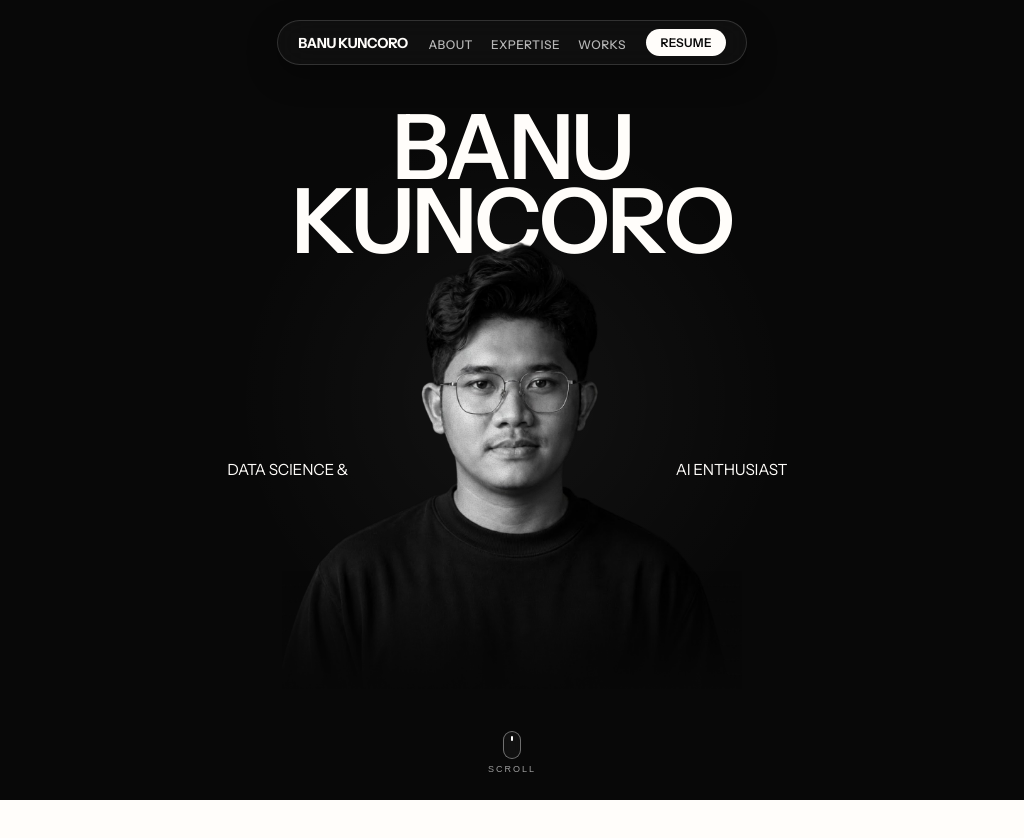
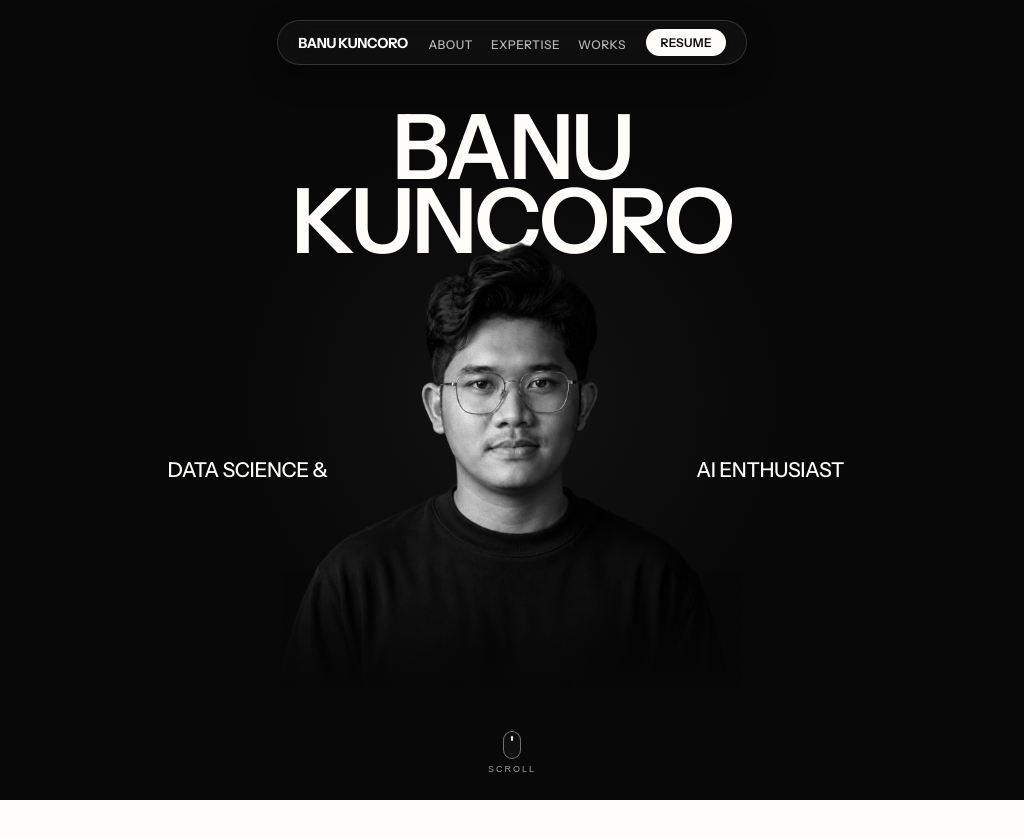
Before and after one commit to bnyuu/bnyuu.github.io, a React (Vite) app: page / in a window 1024 px wide. Shown: the top 838 px of the page. Built offline with nearby package versions, Linux system fonts and the light colour scheme.

Commit message:
style: enlarge desktop hero flanking subtitles (DATA SCIENCE & / AI ENTHUSIAST)

```diff
--- a/src/index.css
+++ b/src/index.css
@@ -271,9 +271,9 @@ body {
   position: absolute;
   top: 62%;
   transform: translateY(-50%);
-  font-size: clamp(13px, min(1.7vw, 2.2vh), 22px);
-  font-weight: 400;
-  letter-spacing: -0.015em;
+  font-size: clamp(16px, min(2.4vw, 3.2vh), 32px);
+  font-weight: 500;
+  letter-spacing: -0.02em;
   text-transform: uppercase;
   color: var(--color-text-light);
   white-space: nowrap;
@@ -282,11 +282,11 @@ body {
 }
 
 .hero-sub-left {
-  right: calc(50% + clamp(150px, 18vw, 275px));
+  right: calc(50% + clamp(165px, 20vw, 310px));
 }
 
 .hero-sub-right {
-  left: calc(50% + clamp(150px, 18vw, 275px));
+  left: calc(50% + clamp(165px, 20vw, 310px));
 }
 
 /* Portrait Image: Lowered so hair subtly touches baseline of KUNCORO without obscuring letters */
@@ -323,13 +323,13 @@ body {
     margin-top: clamp(-55px, -5vw, -25px);
   }
   .hero-sub-flank {
-    font-size: clamp(12px, 1.5vw, 17px);
+    font-size: clamp(14px, 2vw, 22px);
   }
   .hero-sub-left {
-    right: calc(50% + clamp(130px, 16vw, 220px));
+    right: calc(50% + clamp(140px, 18vw, 240px));
   }
   .hero-sub-right {
-    left: calc(50% + clamp(130px, 16vw, 220px));
+    left: calc(50% + clamp(140px, 18vw, 240px));
   }
 }
 
@@ -344,14 +344,14 @@ body {
     margin-top: clamp(-50px, -5vh, -20px);
   }
   .hero-sub-flank {
-    font-size: clamp(12px, 2vh, 17px);
+    font-size: clamp(14px, 2.6vh, 24px);
     top: 61%;
   }
   .hero-sub-left {
-    right: calc(50% + clamp(135px, 17vw, 230px));
+    right: calc(50% + clamp(145px, 18vw, 260px));
   }
   .hero-sub-right {
-    left: calc(50% + clamp(135px, 17vw, 230px));
+    left: calc(50% + clamp(145px, 18vw, 260px));
   }
 }
 
@@ -364,14 +364,14 @@ body {
     margin-top: -15px;
   }
   .hero-sub-flank {
-    font-size: clamp(11px, 1.8vh, 14px);
+    font-size: clamp(13px, 2.2vh, 18px);
     top: 60%;
   }
   .hero-sub-left {
-    right: calc(50% + clamp(115px, 14vw, 170px));
+    right: calc(50% + clamp(125px, 16vw, 190px));
   }
   .hero-sub-right {
-    left: calc(50% + clamp(115px, 14vw, 170px));
+    left: calc(50% + clamp(125px, 16vw, 190px));
   }
 }
 
```
